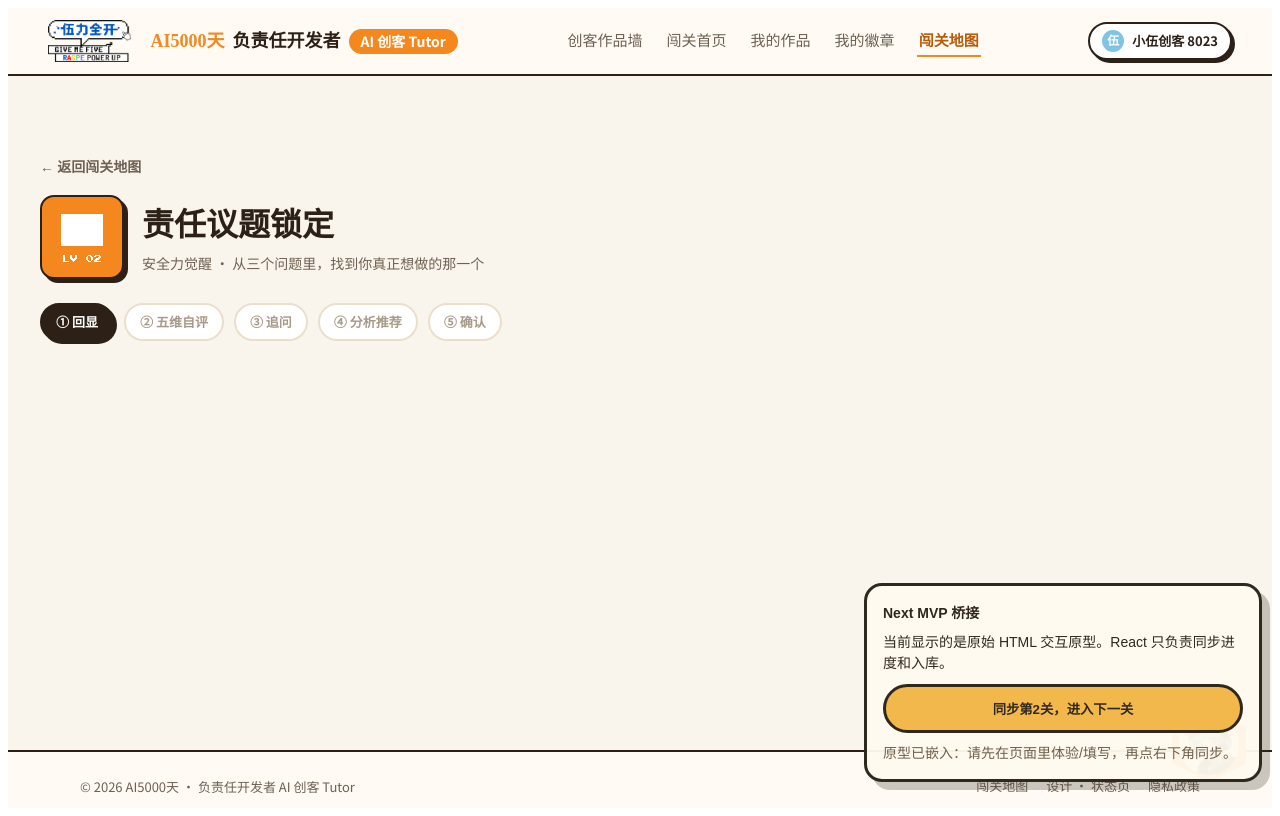
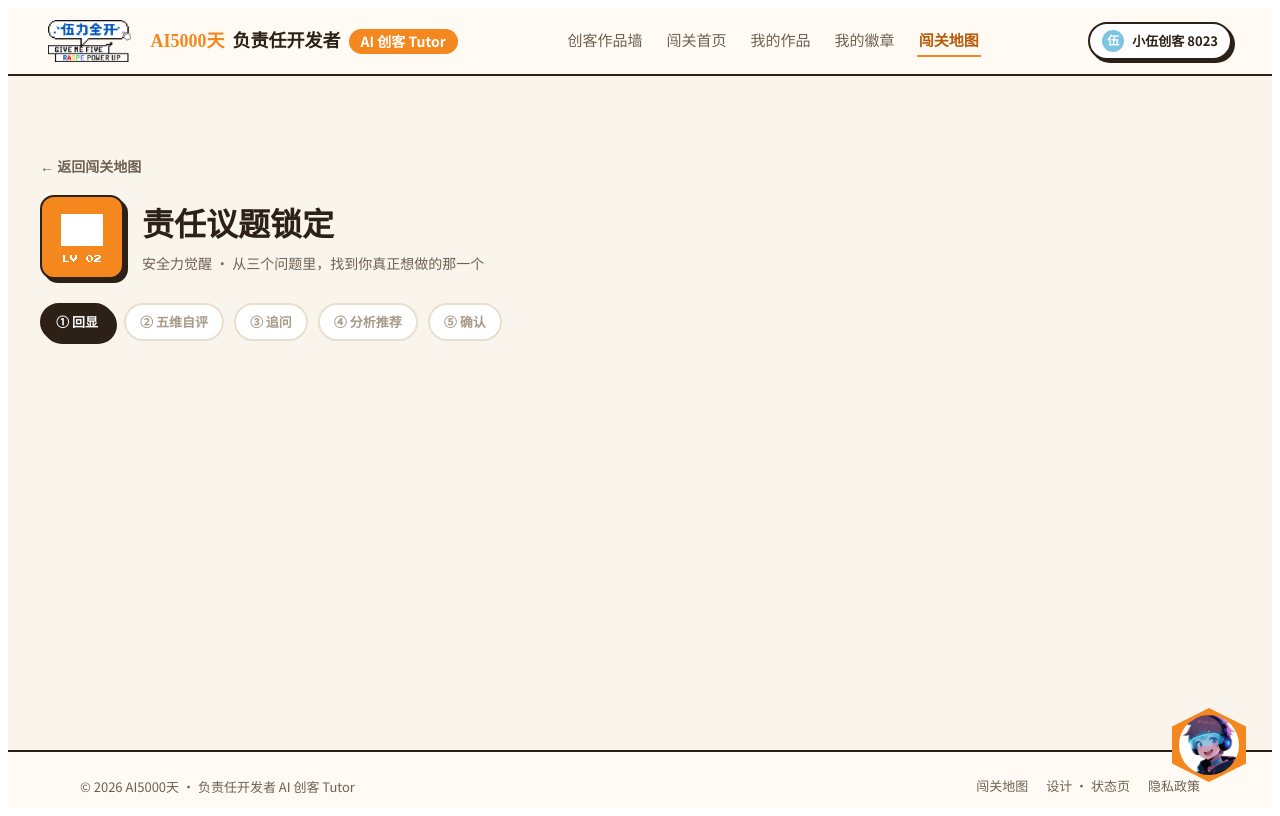
Before and after one commit to veasil/ai5000-tutor, a Next.js app: page /journey/1/level/2 in a window 1280 px wide. Built offline with nearby package versions, Linux system fonts and the light colour scheme; a web font is replaced by a local one.

Commit message:
v2: 改为原型无感桥接

```diff
--- a/src/app/journey/[journeyId]/level/PrototypeLevelShell.tsx
+++ b/src/app/journey/[journeyId]/level/PrototypeLevelShell.tsx
@@ -1,6 +1,6 @@
 "use client";
 
-import { useMemo, useRef, useState } from "react";
+import { useMemo, useRef } from "react";
 
 type PrototypeLevelShellProps = {
   journeyId: string;
@@ -15,20 +15,21 @@ type PrototypeFrameValues = {
 
 export function PrototypeLevelShell({ journeyId, level }: PrototypeLevelShellProps) {
   const iframeRef = useRef<HTMLIFrameElement>(null);
-  const [status, setStatus] = useState("原型已嵌入：请先在页面里体验/填写，再点右下角同步。");
-  const [isBusy, setIsBusy] = useState(false);
 
   const prototypeUrl = useMemo(
     () => `/prototype/level${level}.html?journeyId=${encodeURIComponent(journeyId)}`,
     [journeyId, level]
   );
 
-  async function completeLevel() {
-    setIsBusy(true);
-    setStatus("正在读取原型页面内容并同步到 MVP 状态机...");
+  function attachBridge() {
+    const iframe = iframeRef.current;
+    const doc = iframe?.contentDocument;
+    if (!doc || doc.body.dataset.mvpBridgeAttached === "true") return;
 
-    try {
-      const values = collectPrototypeValues(iframeRef.current);
+    doc.body.dataset.mvpBridgeAttached = "true";
+
+    async function completeLevel() {
+      const values = collectPrototypeValues(iframe);
       const response = await fetch(`/api/journey/${journeyId}/level/${level}`, {
         method: "POST",
         headers: { "Content-Type": "application/json" },
@@ -40,12 +41,36 @@ export function PrototypeLevelShell({ journeyId, level }: PrototypeLevelShellPro
       }
 
       const nextLevel = Math.min(level + 1, 10);
-      setStatus(level === 10 ? "发布完成，正在刷新作品卡..." : `已同步，正在进入第${nextLevel}关...`);
       window.location.href = `/journey/${journeyId}/level/${nextLevel}`;
-    } catch (error) {
-      setStatus(error instanceof Error ? error.message : `第${level}关同步失败`);
-      setIsBusy(false);
     }
+
+    function showBridgeError(error: unknown) {
+      const message = error instanceof Error ? error.message : `第${level}关同步失败`;
+      window.alert(message);
+    }
+
+    doc.addEventListener(
+      "click",
+      (event) => {
+        const target = event.target as Element | null;
+        const link = target?.closest("a[href]") as HTMLAnchorElement | null;
+        if (!link) return;
+
+        const href = link.getAttribute("href") || "";
+        const match = href.match(/^level(\d+)\.html(?:[?#].*)?$/);
+        if (!match) return;
+
+        event.preventDefault();
+        event.stopPropagation();
+        completeLevel().catch(showBridgeError);
+      },
+      true
+    );
+
+    const publishButton = doc.getElementById("publishBtn");
+    publishButton?.addEventListener("click", () => {
+      window.setTimeout(() => completeLevel().catch(showBridgeError), 50);
+    });
   }
 
   return (
@@ -54,6 +79,7 @@ export function PrototypeLevelShell({ journeyId, level }: PrototypeLevelShellPro
         ref={iframeRef}
         src={prototypeUrl}
         title={`第${level}关完整静态原型`}
+        onLoad={attachBridge}
         style={{
           width: "100%",
           minHeight: "100vh",
@@ -62,16 +88,6 @@ export function PrototypeLevelShell({ journeyId, level }: PrototypeLevelShellPro
           background: "#f8efe0",
         }}
       />
-      <aside style={bridgeStyle}>
-        <strong>Next MVP 桥接</strong>
-        <span style={{ lineHeight: 1.5 }}>
-          当前显示的是原始 HTML 交互原型。React 只负责同步进度和入库。
-        </span>
-        <button type="button" onClick={completeLevel} disabled={isBusy} style={buttonStyle}>
-          {isBusy ? "同步中..." : level === 10 ? "同步并完成发布" : `同步第${level}关，进入下一关`}
-        </button>
-        <span style={{ color: "#6f604c", lineHeight: 1.45 }}>{status}</span>
-      </aside>
     </main>
   );
 }
@@ -209,31 +225,3 @@ function longText(value: string, fallback: string) {
   const clean = value.trim();
   return clean.length >= 10 ? clean : fallback;
 }
-
-const bridgeStyle = {
-  position: "fixed",
-  right: 18,
-  bottom: 18,
-  width: "min(360px, calc(100vw - 36px))",
-  display: "grid",
-  gap: 10,
-  padding: 16,
-  border: "3px solid #2f281f",
-  borderRadius: 18,
-  background: "rgba(255, 250, 239, 0.96)",
-  boxShadow: "8px 8px 0 rgba(47, 40, 31, 0.25)",
-  zIndex: 20,
-  fontFamily: "Noto Sans SC, sans-serif",
-  fontSize: 14,
-  color: "#2f281f",
-} as const;
-
-const buttonStyle = {
-  border: "3px solid #2f281f",
-  borderRadius: 999,
-  padding: "12px 16px",
-  background: "#f2b84b",
-  color: "#2f281f",
-  cursor: "pointer",
-  fontWeight: 900,
-} as const;
```
Also changed, not shown: src/app/HomePrototypeShell.tsx (added, +74 -0 lines), src/app/page.tsx (+2 -40 lines), 1 other file (tests, documents, lock files or other folders).
